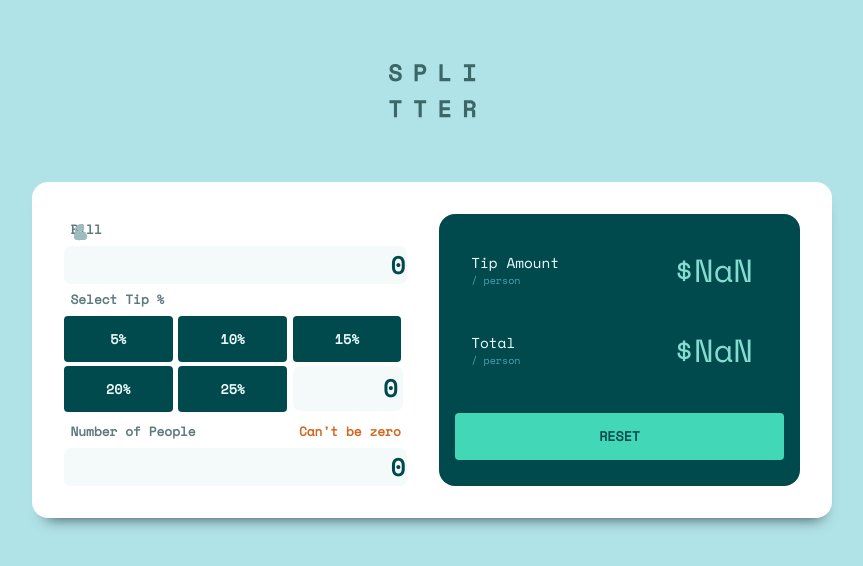
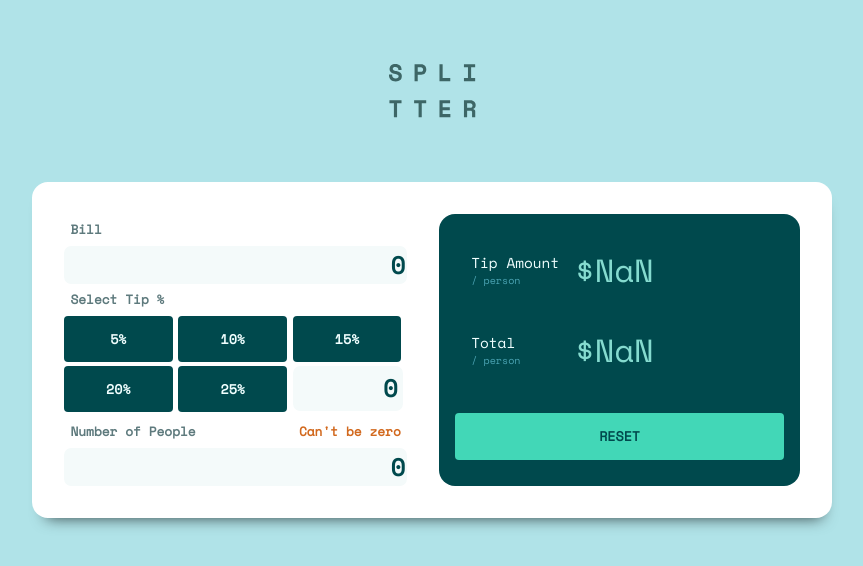
Before and after one commit to maxirama/my-tip-calculator, a React (Create React App) app: page / in a window 1280 px wide. Shown: the top 566 px of the page, without its empty margins (208-1071 px from the left). Built offline with nearby package versions, Linux system fonts and the light colour scheme.

Commit message:
Fixed overflow issue

```diff
--- a/src/styles.css
+++ b/src/styles.css
@@ -163,6 +163,7 @@ label {
   justify-content: space-between;
   padding: 0.5em;
   margin: 0.5em;
+  overflow: hidden;
 }
 .main-container_display_detail--item--description {
   list-style-type: none;
@@ -236,6 +237,7 @@ input[type="number"] {
     display: flex;
     flex-direction: column;
     justify-content: space-between;
+    overflow: hidden;
   }
 
   .main-container_display--detail {
@@ -247,7 +249,8 @@ input[type="number"] {
     display: flex;
     flex-direction: row;
     justify-content: space-between;
-    width: 150%;
+    width: 100%;
+    overflow: hidden;
   }
 
   .main-container_tip_container {
@@ -255,9 +258,11 @@ input[type="number"] {
     grid-template-columns: repeat(3, 1fr);
   }
 
+  .main-container_display_detail--item--amount {
+    align-self: flex-end;
+  }
   .input--icon {
-    position: absolute;
-    margin: 0.6em;
+    width: 0%;
   }
 }
 /**
```
